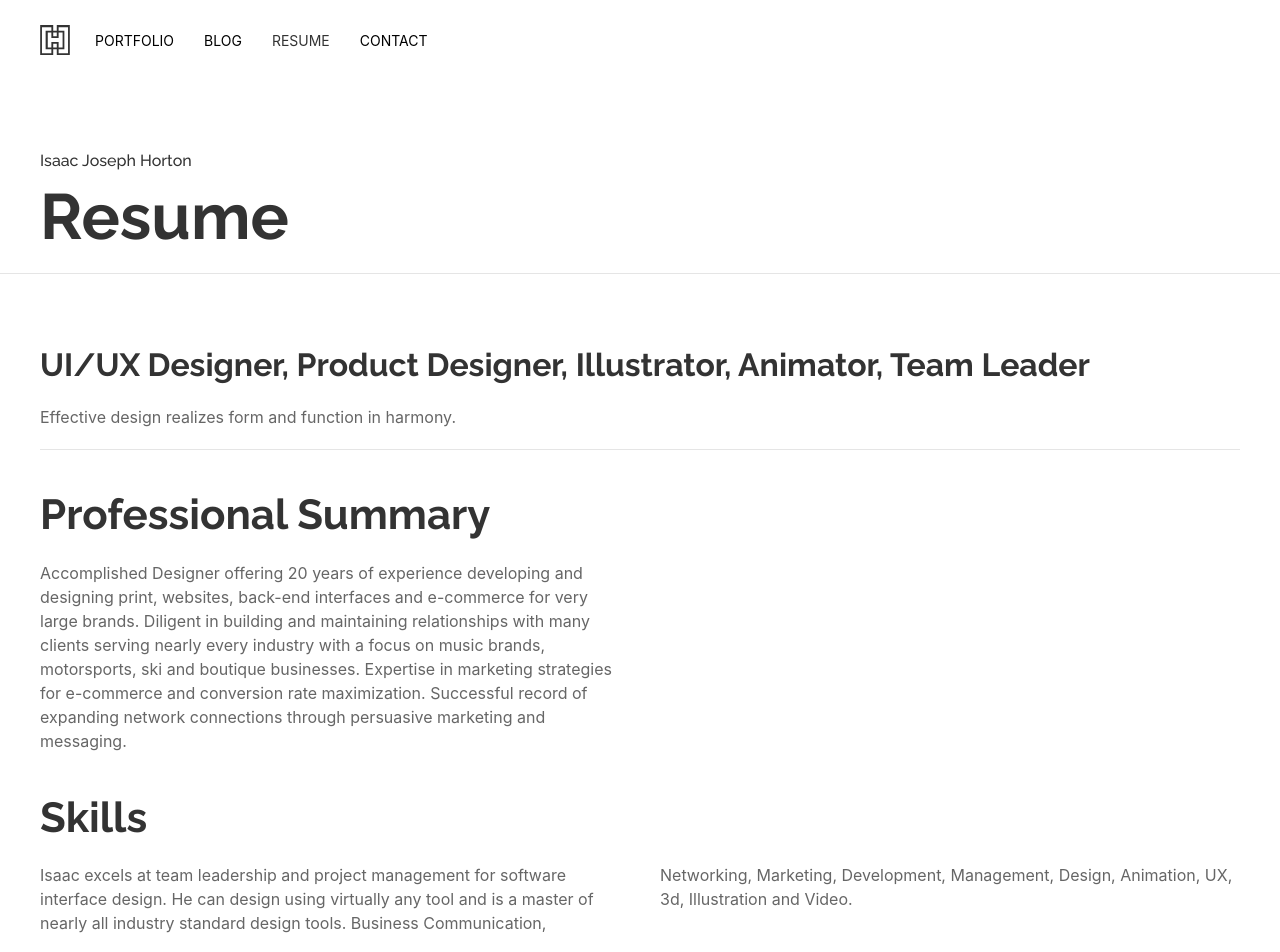
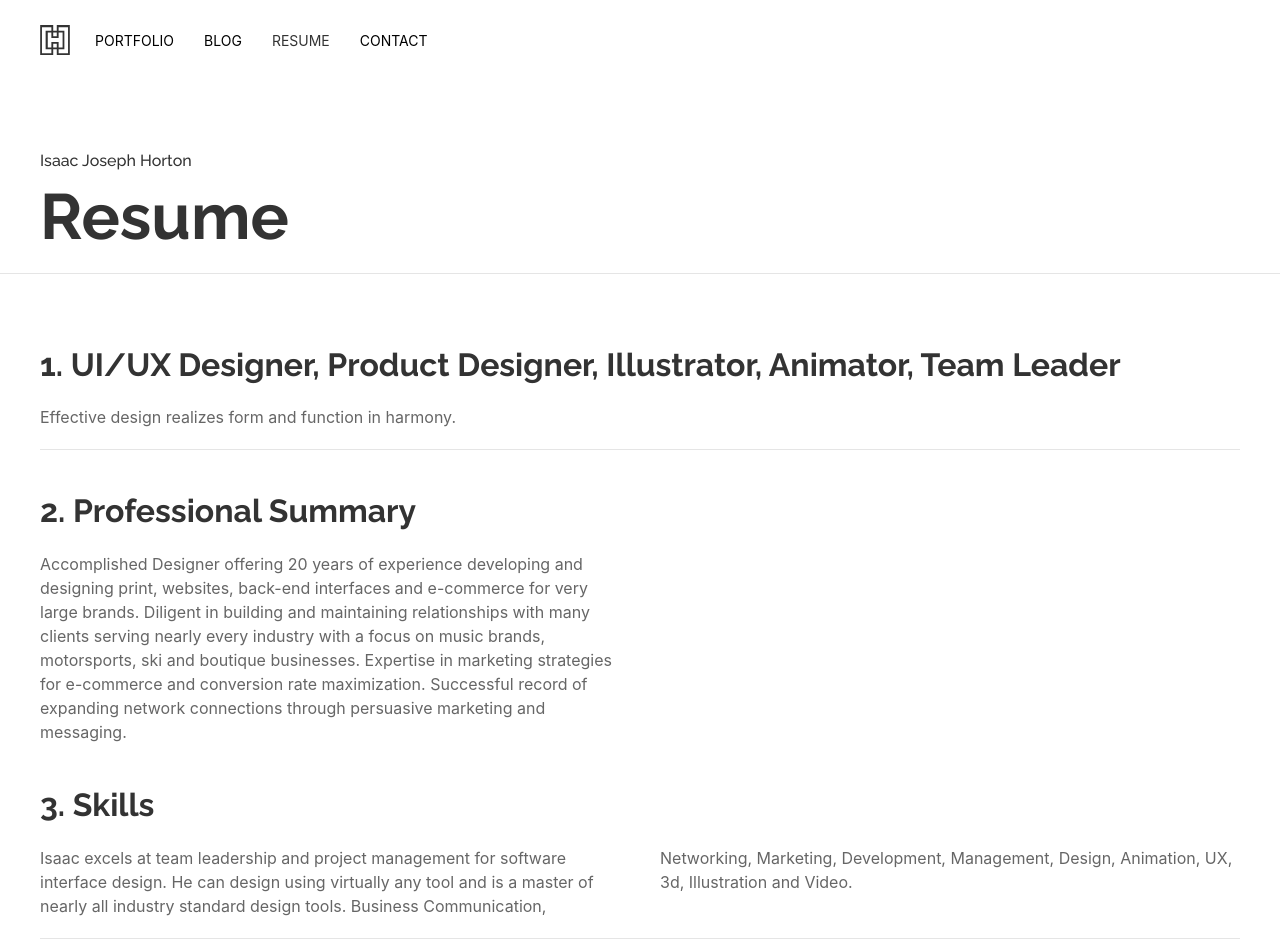
Before and after one commit to kre8t/kre8t.github.io, a Jekyll site: the page built from _pages/resume.md, in a window 1280 px wide and 1400 px high. Shown: the top 952 px of the window. Built offline with Jekyll 4.4.1, drawn with Linux system fonts in a browser that asks for light colours; some of the changed text lies outside the part shown.

Commit message:
Update resume.md

```diff
--- a/_pages/resume.md
+++ b/_pages/resume.md
@@ -5,12 +5,12 @@ subheading: Isaac Joseph Horton
 permalink: /resume
 ---
 
-## UI/UX Designer, Product Designer, Illustrator, Animator, Team Leader
+## 1. UI/UX Designer, Product Designer, Illustrator, Animator, Team Leader
 
 Effective design realizes form and function in harmony.
 <hr>
 
-# Professional Summary
+## 2. Professional Summary
 
 <div uk-grid><div class="uk-width-1-2@m">
 
@@ -20,11 +20,11 @@ Accomplished Designer offering 20 years of experience developing and designing p
 
 </div></div>
 
-# Skills
+## 3. Skills
 {% include skills.html %}
 
-# Work History
+## 4. Work History
 {% include workhistory.html %}
 
-# Client List
+## 5. Client List
 {% include clientlist.html %}
```
